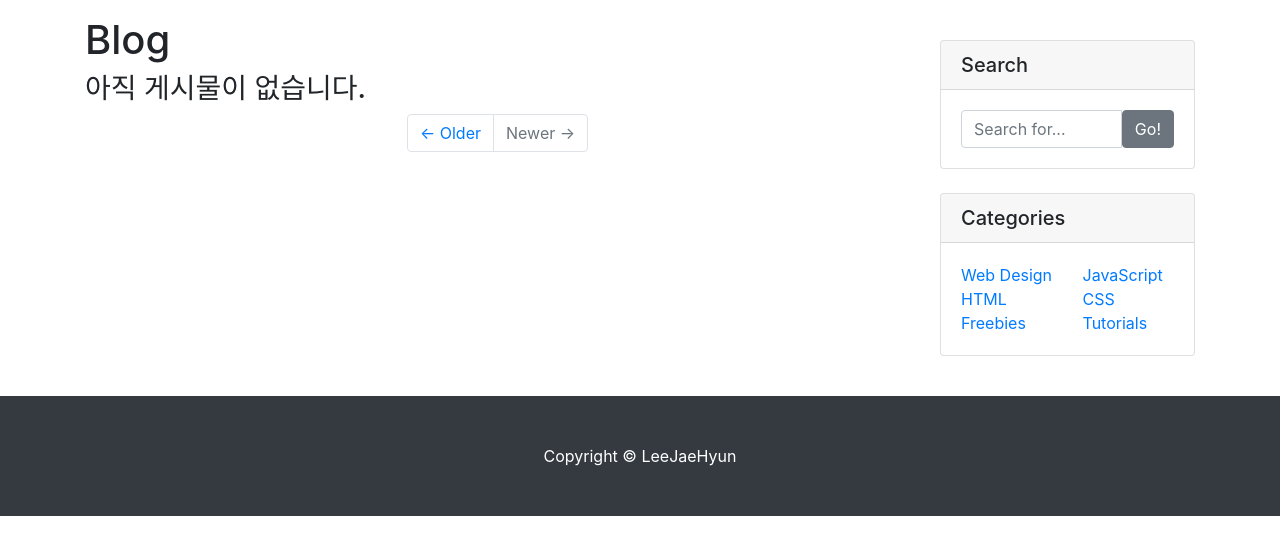
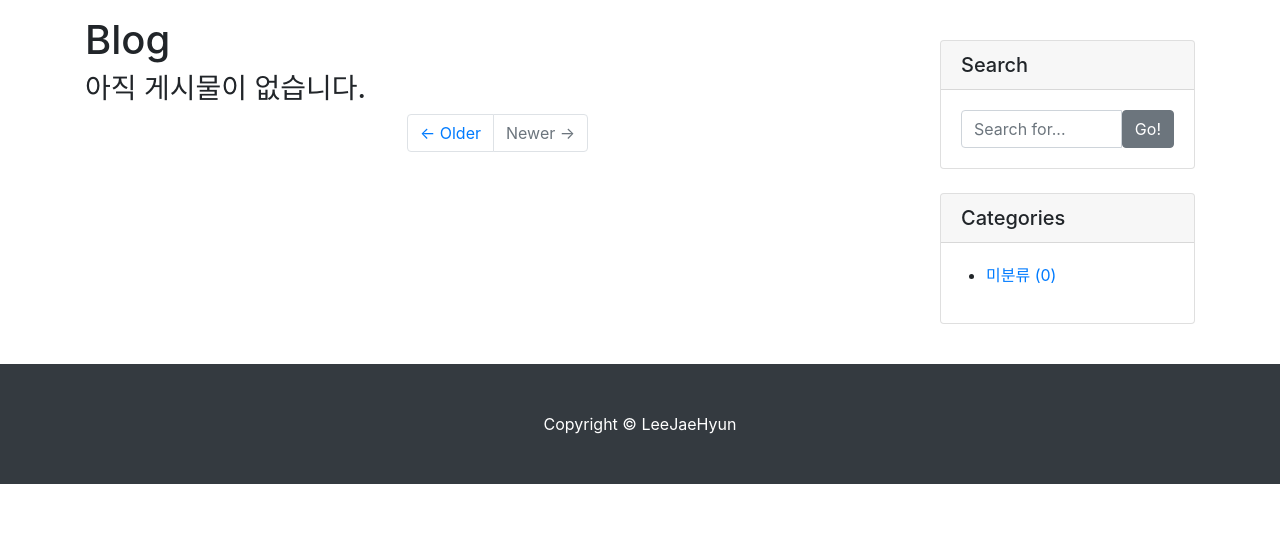
Before and after one commit to jaejae2374/self_introduction, a Django app: page /blog/ in a window 1280 px wide. Shown: the part 56-611 px from the top of the page. Run offline with Django 3.2, Linux system fonts and the light colour scheme; data that the repository does not hold is empty; some libraries are stand-ins or nearby versions.

Commit message:
포스트 목록 페이지에 카테고리 기능 추가하기

```diff
--- a/blog/templates/blog/base.html
+++ b/blog/templates/blog/base.html
@@ -34,36 +34,22 @@
             </div>
 
             <!-- Categories Widget -->
-            <div class="card my-4">
+            <div class="card my-4" id="categories-card">
                 <h5 class="card-header">Categories</h5>
                 <div class="card-body">
                     <div class="row">
-                        <div class="col-lg-6">
-                            <ul class="list-unstyled mb-0">
-                                <li>
-                                    <a href="#">Web Design</a>
-                                </li>
-                                <li>
-                                    <a href="#">HTML</a>
-                                </li>
-                                <li>
-                                    <a href="#">Freebies</a>
-                                </li>
-                            </ul>
-                        </div>
-                        <div class="col-lg-6">
-                            <ul class="list-unstyled mb-0">
-                                <li>
-                                    <a href="#">JavaScript</a>
-                                </li>
-                                <li>
-                                    <a href="#">CSS</a>
-                                </li>
-                                <li>
-                                    <a href="#">Tutorials</a>
-                                </li>
-                            </ul>
-                        </div>
+
+                        <ul>
+                            {% for category in categories %}
+                            <li>
+                                <a href="{{ category.get_absolute_url }}">{{ category }} ({{ category.post_set.count }})</a>
+                            </li>
+                            {% endfor %}
+                            <li>
+                                <a href="/blog/category/no_category">미분류 ({{ no_category_post_count }})</a>
+                            </li>
+                        </ul>
+
                     </div>
                 </div>
             </div>
--- a/blog/templates/blog/post_list.html
+++ b/blog/templates/blog/post_list.html
@@ -7,13 +7,18 @@
 {% if post_list.exists %}
 {% for p in post_list %}
 <!-- Blog Post -->
-<div class="card mb-4">
+<div class="card mb-4" id="post-{{ p.pk }}">
     {% if p.head_image %}
     <img class="card-img-top" src="{{ p.head_image.url }}" alt="{{ p }} head_image">
     {% else %}
     <img class="card-img-top" src="https://picsum.photos/seed/{{ p.id }}/800/200" alt="random_image">
     {% endif %}
     <div class="card-body">
+        {% if p.category %}
+            <span class="badge badge-secondary float-right">{{ p.category }}</span>
+        {% else %}
+            <span class="badge badge-secondary float-right">미분류</span>
+        {% endif %}
         <h2 class="card-title">{{ p.title}}</h2>
         {% if p.hook_text %}
         <h5 class='text-muted'>{{ p.hook_text }}</h5>
--- a/blog/views.py
+++ b/blog/views.py
@@ -1,10 +1,16 @@
 from typing import List
-from .models import Post
+from .models import Post, Category
 from django.views.generic import ListView, DetailView
 
 class PostList(ListView):
     model = Post
     ordering = '-pk'
 
+    def get_context_data(self, **kwargs):
+        context=super(PostList, self).get_context_data()
+        context['categories'] = Category.objects.all()
+        context['no_category_post_count'] = Post.objects.filter(category=None).count()
+        return context
+
 class PostDetail(DetailView):
     model = Post
```
Also changed, not shown: blog/tests.py (+55 -32 lines).
